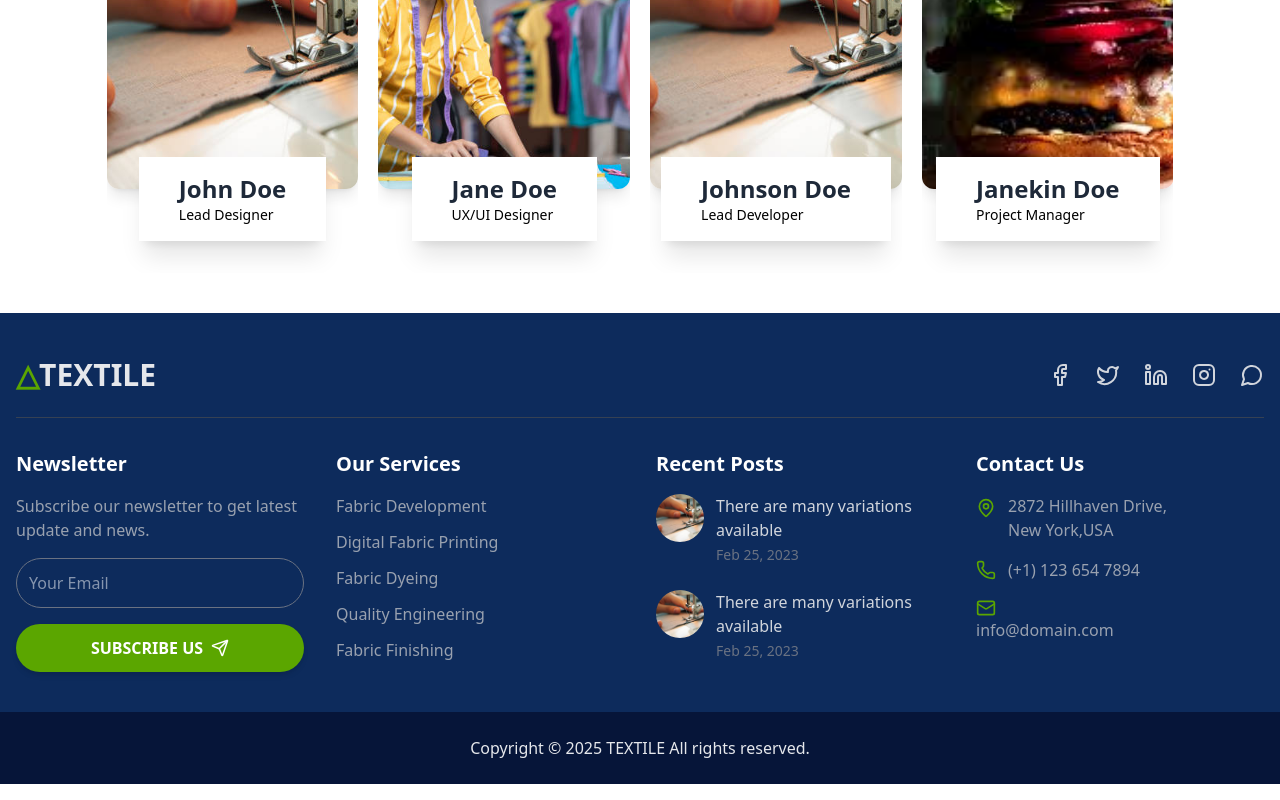
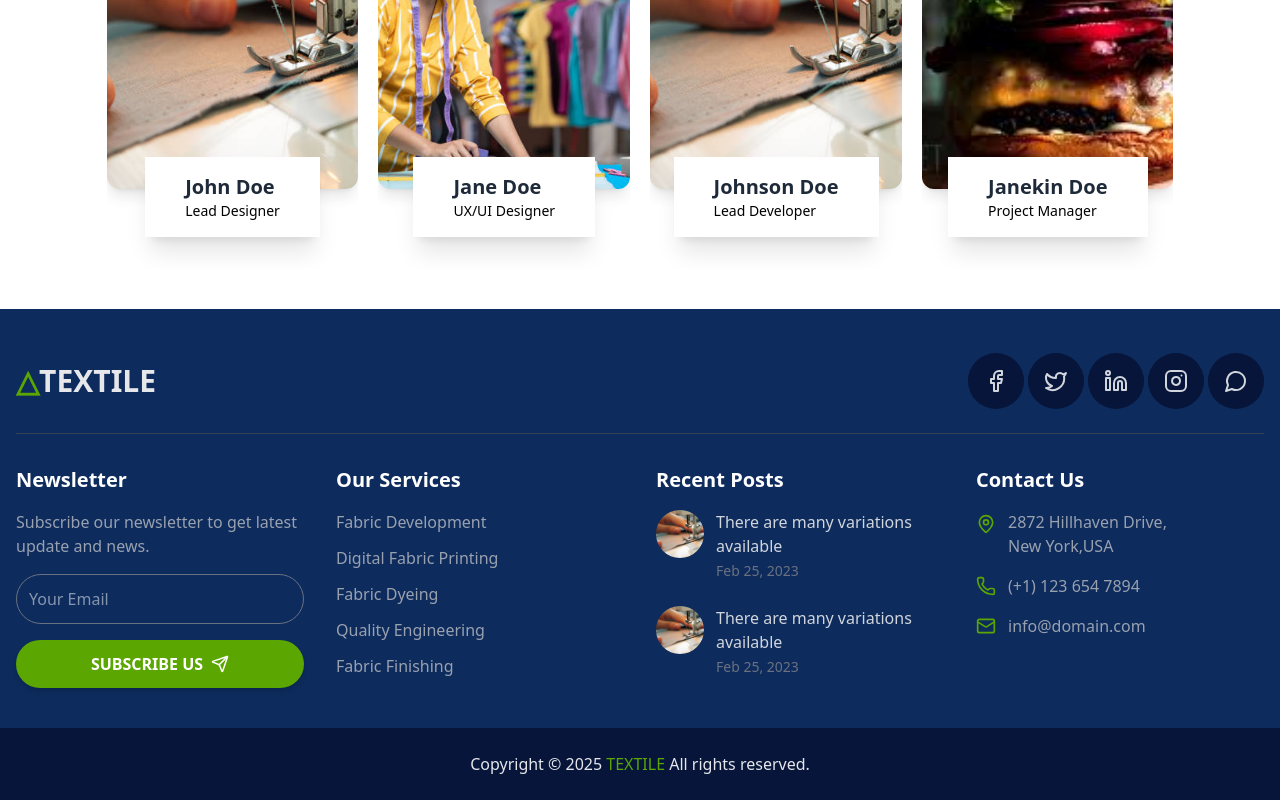
Before and after one commit to BetelTagesse/Kenean-Garment, a Next.js app: page /about in a window 1280 px wide. Shown: the part 3130-3930 px from the top of the page. Built offline with nearby package versions, Linux system fonts and the light colour scheme.

Commit message:
about page done

```diff
--- a/src/components/Footer/FirstSection.jsx
+++ b/src/components/Footer/FirstSection.jsx
@@ -1,3 +1,4 @@
+import Link from "next/link";
 import {
   Mail,
   Phone,
@@ -20,35 +21,35 @@ const FirstSection = () => {
         </div>
 
         {/* Social Media Icons */}
-        <div className="flex space-x-6">
-          <a
+        <div className="flex space-x-1">
+          <Link
             href="#"
-            className="text-gray-300 hover:text-white transition-colors duration-200"
+            className="text-gray-300 bg-purple p-4 rounded-full hover:text-white hover:bg-green  transition-colors duration-200 "
           >
             <Facebook size={24} />
-          </a>
-          <a
+          </Link>
+          <Link
             href="#"
-            className="text-gray-300 hover:text-white transition-colors duration-200"
+            className="text-gray-300  bg-purple p-4 rounded-full hover:text-white hover:bg-green transition-colors duration-200"
           >
             <Twitter size={24} />
-          </a>
-          <a
+          </Link>
+          <Link
             href="#"
-            className="text-gray-300 hover:text-white transition-colors duration-200"
+            className="text-gray-300  bg-purple p-4 rounded-full hover:text-white hover:bg-green transition-colors duration-200"
           >
             <Linkedin size={24} />
-          </a>
-          <a
+          </Link>
+          <Link
             href="#"
-            className="text-gray-300 hover:text-white transition-colors duration-200"
+            className="text-gray-300  bg-purple p-4 rounded-full hover:text-white hover:bg-green transition-colors duration-200"
           >
             <Instagram size={24} />
-          </a>
+          </Link>
 
-          <a
+          <Link
             href="#"
-            className="text-gray-300 hover:text-white transition-colors duration-200"
+            className="text-gray-300  bg-purple p-4 rounded-full hover:text-white hover:bg-green transition-colors duration-200"
           >
             <svg
               xmlns="http://www.w3.org/2000/svg"
@@ -64,7 +65,7 @@ const FirstSection = () => {
             >
               <path d="M7.9 20A9 9 0 1 0 4 16.1L2 22Z" />
             </svg>
-          </a>
+          </Link>
         </div>
       </div>
     </>
--- a/src/components/Footer/Footer.jsx
+++ b/src/components/Footer/Footer.jsx
@@ -15,7 +15,10 @@ const Footer = () => {
       </div>
       {/* Bottom Section: Copyright */}
       <div className="text-center w-full   bg-purple  p-6">
-        <p>Copyright © 2025 TEXTILE All rights reserved.</p>
+        <p>
+          Copyright © 2025 <span className="text-green">TEXTILE </span> All
+          rights reserved.
+        </p>
       </div>
     </footer>
   );
--- a/src/components/Footer/MainSection.jsx
+++ b/src/components/Footer/MainSection.jsx
@@ -131,12 +131,13 @@ const MainSection = () => {
               <Phone size={20} className="text-green flex-shrink-0" />
               <p className="text-gray-400">(+1) 123 654 7894</p>
             </div>
-            <div className="flex items-center space-x-3">
-              <Link href="info@domain.com">
+
+            <Link href="info@domain.com">
+              <div className="flex  items-center  space-x-3">
                 <Mail size={20} className="text-green flex-shrink-0" />
                 <p className="text-gray-400">info@domain.com</p>
-              </Link>
-            </div>
+              </div>
+            </Link>
           </div>
         </div>
       </div>
--- a/src/components/about/OurTeam.jsx
+++ b/src/components/about/OurTeam.jsx
@@ -48,29 +48,11 @@ const OurTeam = () => {
                   className="w-full h-80 object-cover hover:scale-105 transition-transform duration-700"
                 />
               </div>
-              <div className="px-10 py-4  bg-white   mx-auto w-fit relative z-20  shadow-xl -translate-y-8 group-hover:border-b-4 group-hover:border-b-green  ">
-                <h3 className=" text-2xl  font-bold text-gray-800 hover:text-green">
+              <div className=" md:px-6 px-10 lg:px-10 py-4  bg-white   mx-auto w-fit relative z-20  shadow-xl -translate-y-8 group-hover:border-b-4 group-hover:border-b-green  ">
+                <h3 className=" text-xl  font-bold text-gray-800 hover:text-green">
                   {name.name}
                 </h3>
                 <p className=" text-sm">{name.title}</p>
-              </div>
-
-              <div className="absolute inset-0  bg-opacity-60 flex flex-col justify-center gap-4 opacity-0 group-hover:opacity-100 transition-opacity duration-300">
-                {/* Icons */}
-                <div className="flex gap-4 items-center justify-center">
-                  <div className="bg-white hover:bg-green p-3 rounded shadow cursor-pointer hover:scale-110 transition-transform">
-                    <Link href="/">
-                      {" "}
-                      <Search className="w-5 h-5 text-black font-bold" />{" "}
-                    </Link>
-                  </div>
-                  <div className="bg-white hover:bg-green p-3 rounded shadow cursor-pointer hover:scale-110 transition-transform">
-                    <Link href="/">
-                      {" "}
-                      <Shuffle className="w-5 h-5 text-black font-extrabold" />
-                    </Link>{" "}
-                  </div>
-                </div>
               </div>
             </div>
           </SwiperSlide>
```
